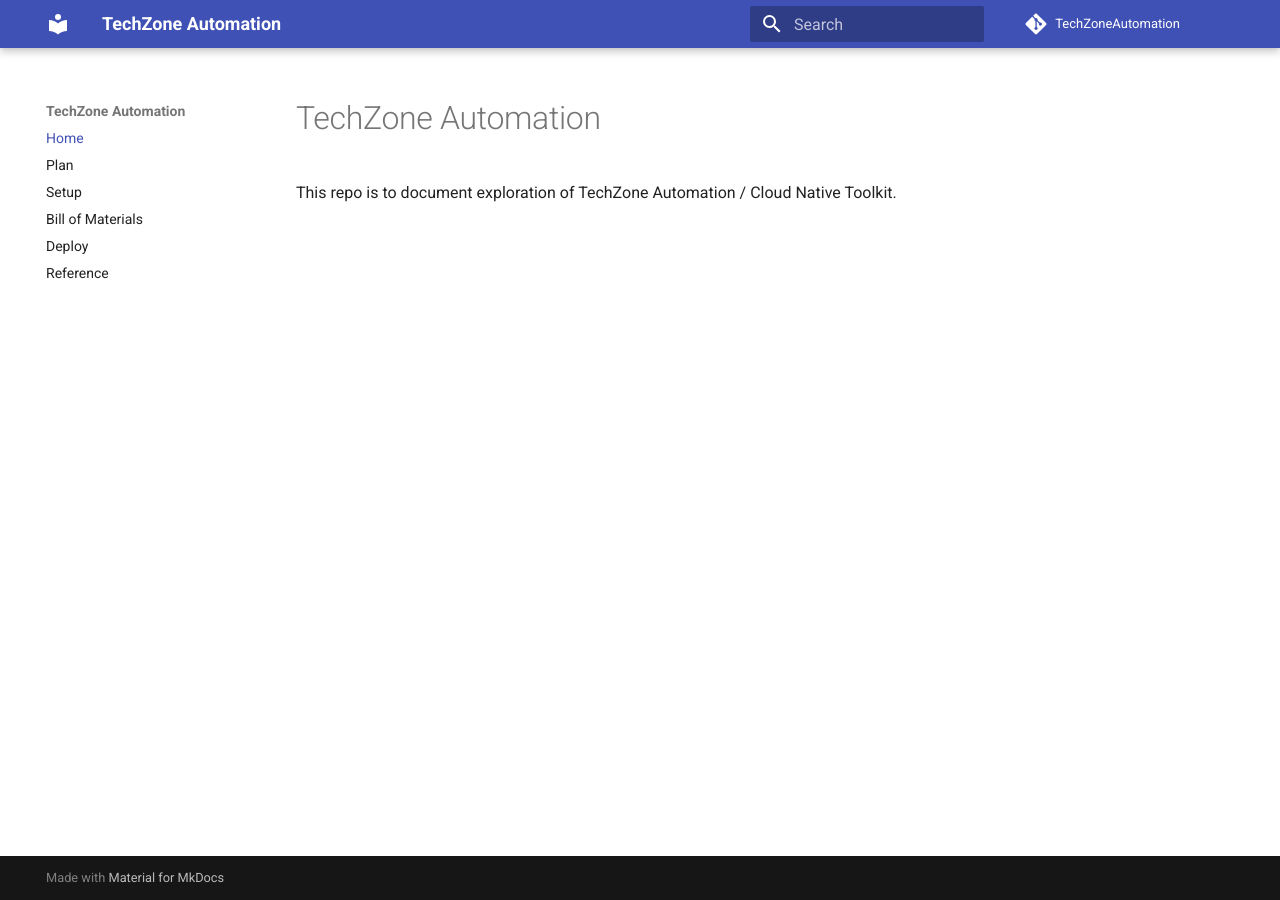
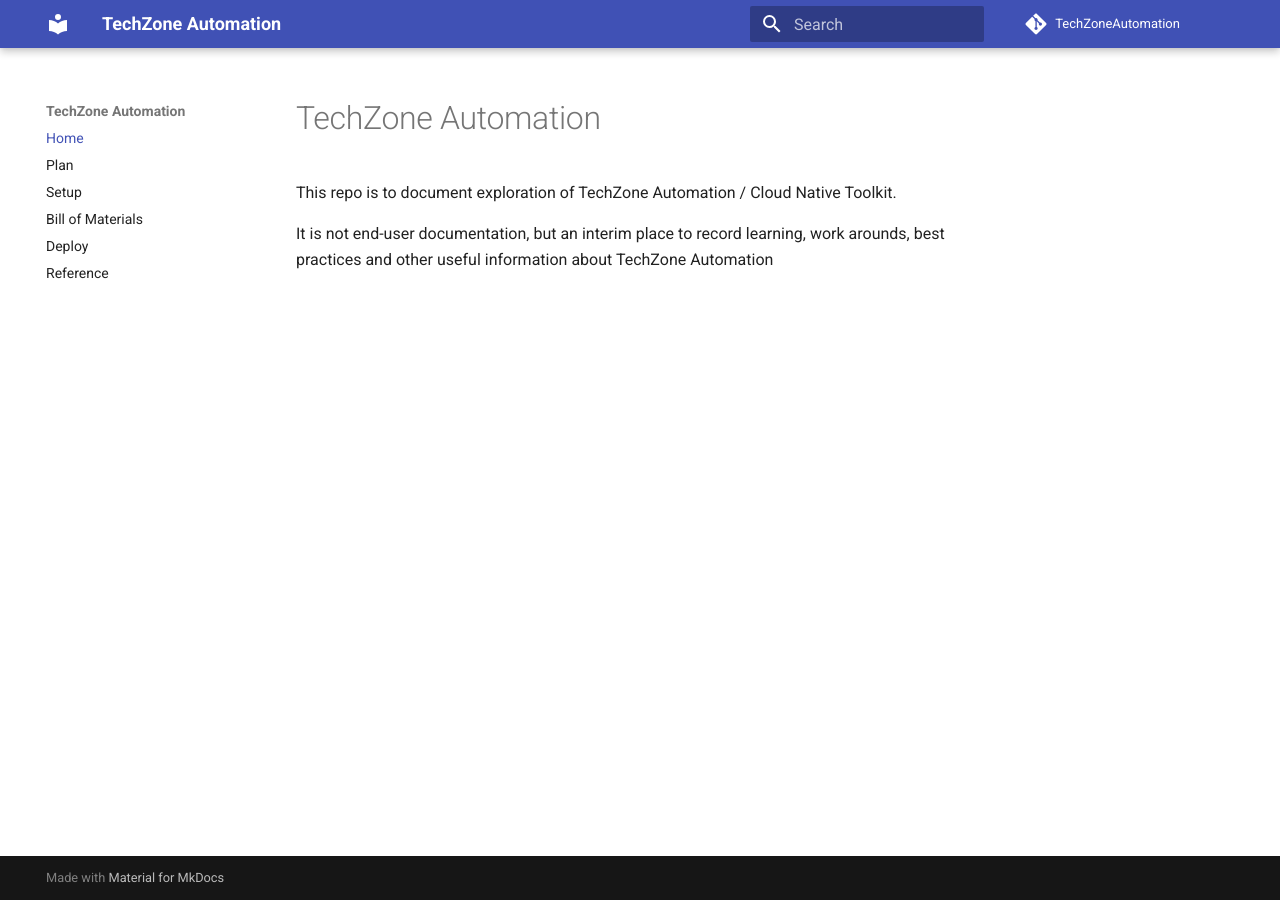
Before and after one commit to binnes/TechZoneAutomation, an MkDocs documentation site: the page built from docs/index.md, in a window 1280 px wide. Built offline with MkDocs 1.6.1 and Material for MkDocs 9.7.7, drawn with Linux system fonts in a browser that asks for light colours; comment, search, counter and statistics services are not loaded.

Commit message:
clarification of repo purpose

```diff
--- a/docs/index.md
+++ b/docs/index.md
@@ -1,3 +1,5 @@
 # TechZone Automation
 
 This repo is to document exploration of TechZone Automation / Cloud Native Toolkit.
+
+It is not end-user documentation, but an interim place to record learning, work arounds, best practices and other useful information about TechZone Automation
```
